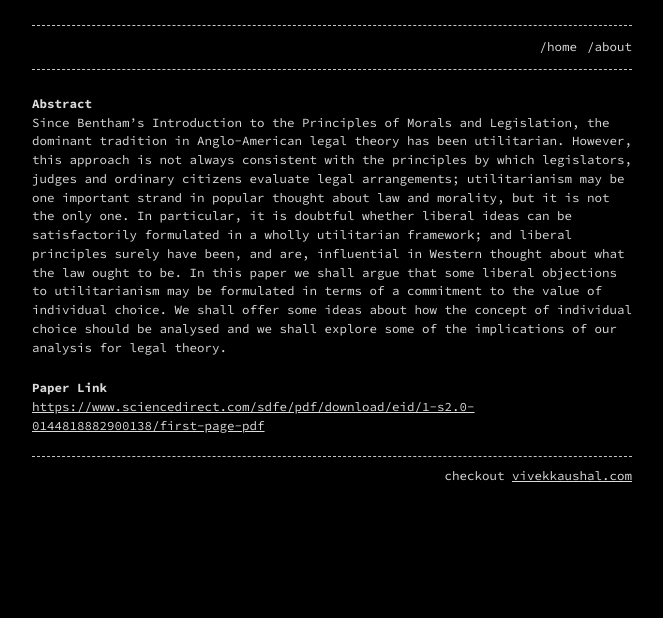
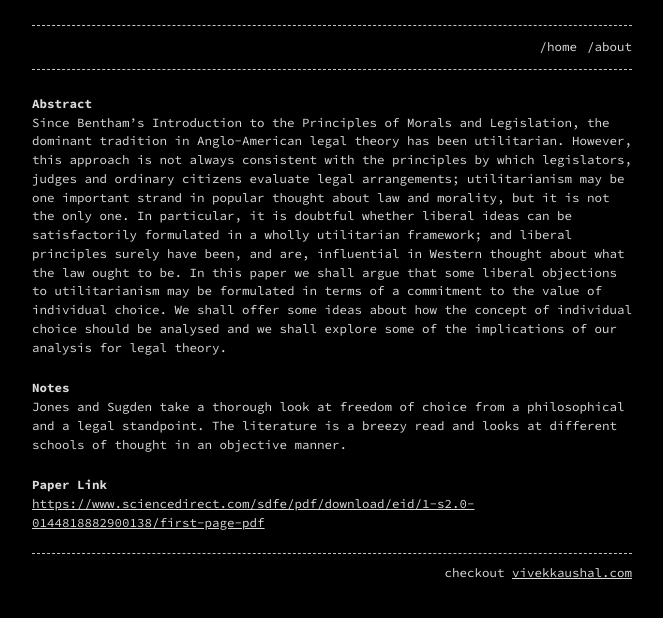
Before and after one commit to kaushalvivek/lit-review, a Jekyll site: the page built from _posts/2019-4-7-jones-sudgen-1982.md, in a window 1280 px wide. Shown: the top 618 px of the page, without its empty margins (308-971 px from the left). Built offline with Jekyll 4.4.1, drawn with Linux system fonts in a browser that asks for light colours.

Commit message:
Update 2019-4-7-jones-sudgen-1982.md

```diff
--- a/_posts/2019-4-7-jones-sudgen-1982.md
+++ b/_posts/2019-4-7-jones-sudgen-1982.md
@@ -8,5 +8,9 @@ categories:
 
 Since Bentham's Introduction to the Principles of Morals and Legislation, the dominant tradition in Anglo-American legal theory has been utilitarian. However, this approach is not always consistent with the principles by which legislators, judges and ordinary citizens evaluate legal arrangements; utilitarianism may be one important strand in popular thought about law and morality, but it is not the only one. In particular, it is doubtful whether liberal ideas can be satisfactorily formulated in a wholly utilitarian framework; and liberal principles surely have been, and are, influential in Western thought about what the law ought to be. In this paper we shall argue that some liberal objections to utilitarianism may be formulated in terms of a commitment to the value of individual choice. We shall offer some ideas about how the concept of individual choice should be analysed and we shall explore some of the implications of our analysis for legal theory.
 
+# Notes
+
+Jones and Sugden take a thorough look at freedom of choice from a philosophical and a legal standpoint. The literature is a breezy read and looks at different schools of thought in an objective manner.
+
 # Paper Link
 [https://www.sciencedirect.com/sdfe/pdf/download/eid/1-s2.0-0144818882900138/first-page-pdf](https://www.sciencedirect.com/sdfe/pdf/download/eid/1-s2.0-0144818882900138/first-page-pdf)
```
